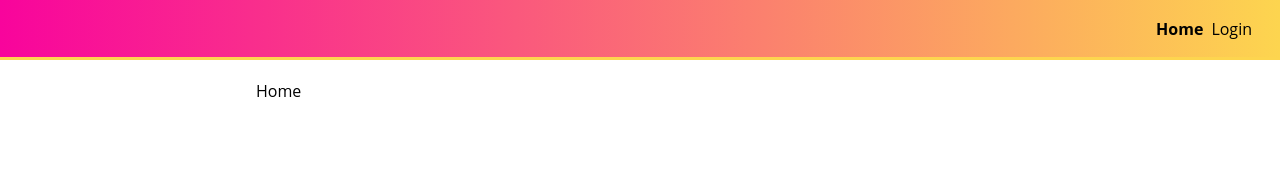
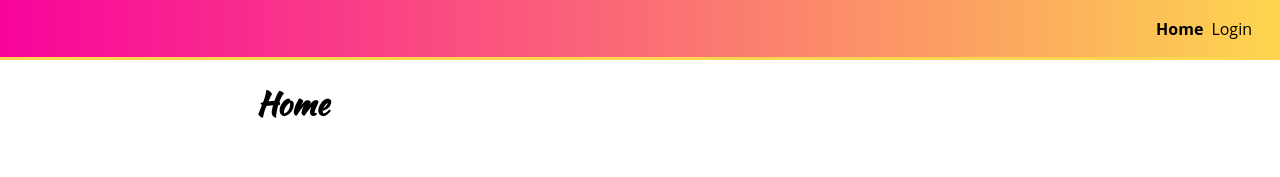
Before and after one commit to GogaImerlishvili/Styled-components_React, a React (Create React App) app: page / in a window 1280 px wide. Shown: the top 177 px of the page. Built offline with nearby package versions, Linux system fonts and the light colour scheme.

Commit message:
Modified

```diff
--- a/src/components/pages/Home.js
+++ b/src/components/pages/Home.js
@@ -2,13 +2,11 @@ import React, { useState } from "react";
 import PageLayout from "../PageLayout";
 
 const Home = () => {
-  const [num, setNum] = useState(0);
-  const incriease = (old) => {};
-
-  const decrease = () => {};
-
-  const number = () => {};
-  return <PageLayout>Home</PageLayout>;
+  return (
+    <PageLayout>
+      <h1>Home</h1>
+    </PageLayout>
+  );
 };
 
 export default Home;
```
